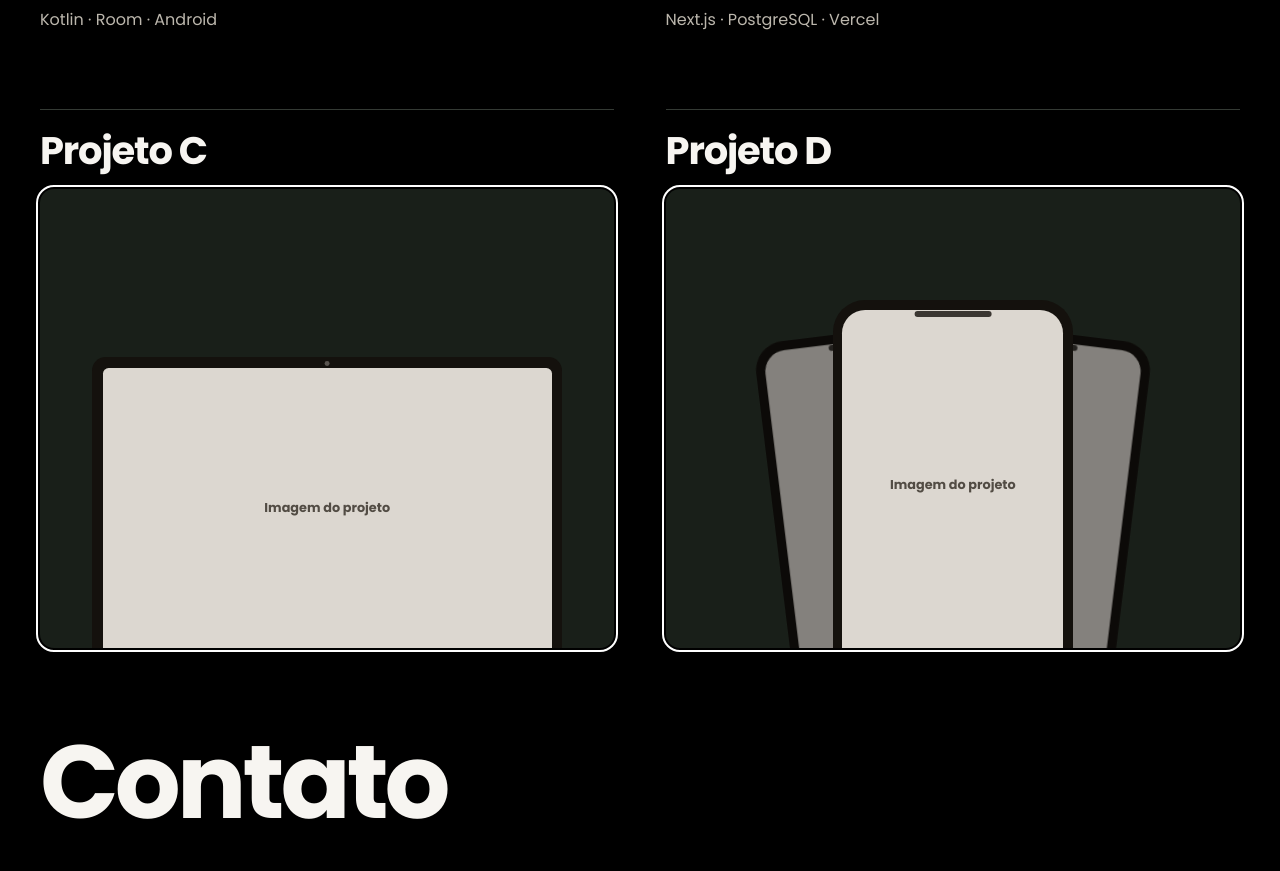
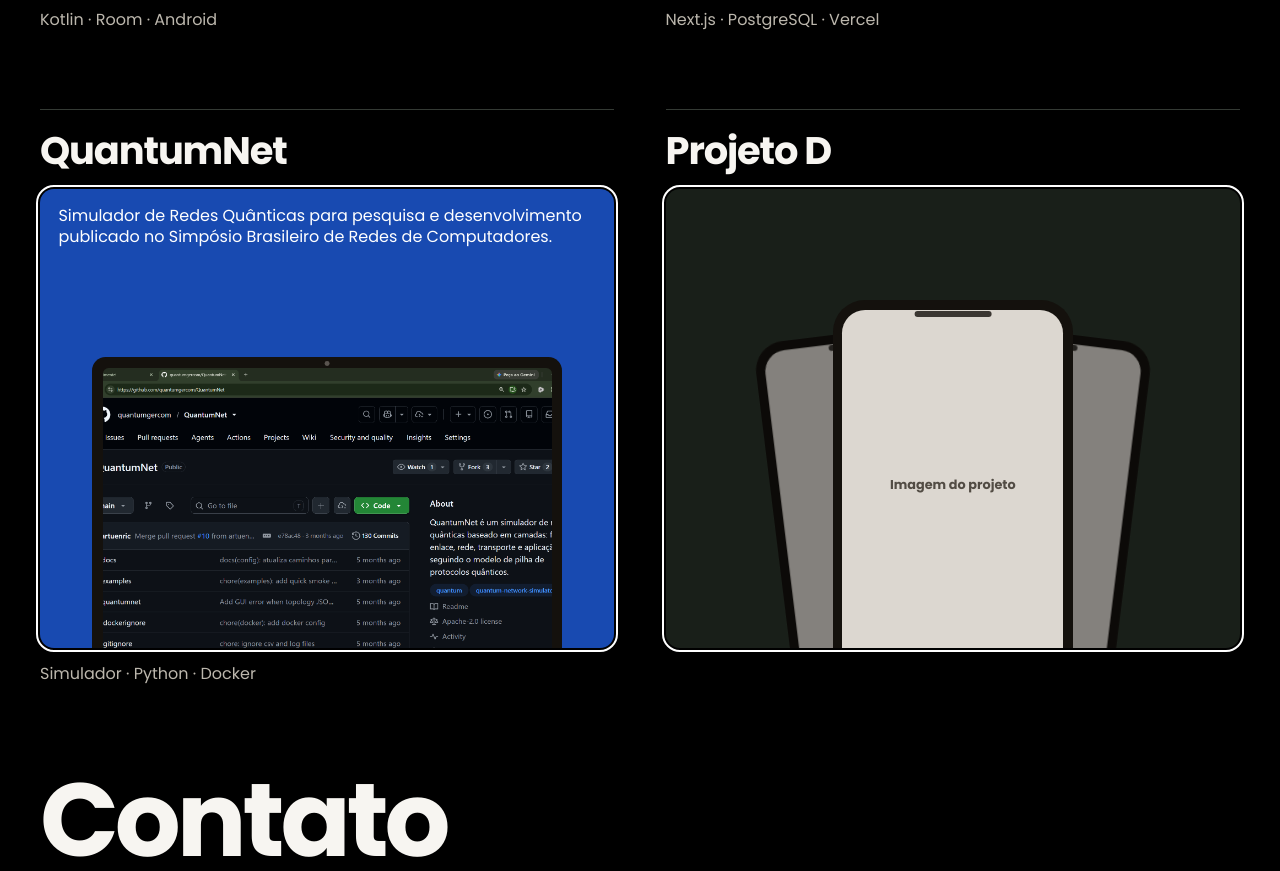
Before and after one commit to Covil-Works/Portifolio-Covil, a React (Vite) app: page / in a window 1280 px wide. Shown: the part 2859-3730 px from the top of the page. Built offline with nearby package versions, Linux system fonts and the light colour scheme.

Commit message:
feat(projects): add QuantumNet project

```diff
--- a/src/App.jsx
+++ b/src/App.jsx
@@ -33,6 +33,8 @@ import suComanda from '../img/su-coomanda.jpg'
 import mywl1 from '../img/mywl-1.png'
 import mywl2 from '../img/mywl-2.png'
 import mywl3 from '../img/mywl-3.png'
+import qn1 from '../img/qn-1.png'
+import qn2 from '../img/qn-2.png'
 
 const MOBILE_STACK_START = 20
 const MOBILE_STACK_GAP = 10
@@ -122,7 +124,7 @@ const technologies = [
 const projects = [
   { name: 'SplitUp', description: 'App Mobile Android que ajuda a dividir contas entre amigos em bares, restaurantes e supermercados.', details: 'Kotlin · Room · Android', href: 'https://covildev.com/splitup', stack: 'Kotlin · PostgreSQL', device: 'phone', image: suMain, imageAlt: 'Tela principal do SplitUp', phoneImages: { left: suComanda, right: suAmigos }, rotatePhonePreview: true },
   { name: 'MyWL', description: 'Aplicação Web para uma wishlist global compartilhada para presentes, aniversário, casamentos, etc.', details: 'Next.js · PostgreSQL · Vercel', href: 'https://covildev.com/mywl', stack: 'Next.js · PostgreSQL', device: 'desktop', image: null, imageAlt: 'Tela do MyWL', carouselImages: [mywl1, mywl2, mywl3] },
-  { name: 'Projeto C', stack: 'Java · Spring', device: 'desktop', image: null, imageAlt: 'Tela do Projeto C' },
+  { name: 'QuantumNet', description: 'Simulador de Redes Quânticas para pesquisa e desenvolvimento publicado no Simpósio Brasileiro de Redes de Computadores.', details: 'Simulador · Python · Docker', device: 'desktop', image: null, imageAlt: 'Tela do QuantumNet', carouselImages: [qn1, qn2] },
   { name: 'Projeto D', stack: 'Produto · Comunidade', device: 'phone', image: null, imageAlt: 'Tela do Projeto D' },
 ]
 
--- a/src/components/ProjectCard.jsx
+++ b/src/components/ProjectCard.jsx
@@ -11,6 +11,7 @@ function ProjectCard({ project }) {
   const canRotatePhonePreview = project.device === 'phone' && project.rotatePhonePreview
   const canRotateDesktopPreview = project.device === 'desktop' && project.carouselImages?.length > 1
   const canAutoPreview = canRotatePhonePreview || canRotateDesktopPreview
+  const desktopCarouselSize = project.carouselImages?.length ?? 0
 
   const stopPhoneRotation = () => {
     if (phoneRotationTimer.current) {
@@ -90,7 +91,7 @@ function ProjectCard({ project }) {
     <article className="project-card">
       <h3>{project.name}</h3>
       <a
-        className={'project-card__visual visual--' + project.device + (project.name === 'SplitUp' ? ' project-card__visual--splitup' : '') + (project.name === 'MyWL' ? ' project-card__visual--mywl' : '')}
+        className={'project-card__visual visual--' + project.device + (project.name === 'SplitUp' ? ' project-card__visual--splitup' : '') + (project.name === 'MyWL' ? ' project-card__visual--mywl' : '') + (project.name === 'QuantumNet' ? ' project-card__visual--quantumnet' : '')}
         href={project.href}
         target="_blank"
         rel="noreferrer"
@@ -119,13 +120,13 @@ function ProjectCard({ project }) {
           <div className="device-mockup">
             {project.carouselImages ? (
               <div className="desktop-preview__screen" aria-label={`${project.name} - telas do projeto`}>
-                <div className="desktop-preview__track" style={{ transform: `translateX(-${desktopCarouselStep * 33.333333}%)` }}>
+                <div className="desktop-preview__track" style={{ width: `${desktopCarouselSize * 100}%`, transform: `translateX(-${desktopCarouselStep * (100 / desktopCarouselSize)}%)` }}>
                   {project.carouselImages.map((image, imageIndex) => (
                     <img
                       key={image}
                       src={image}
                       alt={`${project.name} tela ${imageIndex + 1}`}
-                      className="desktop-preview__image"
+                      className="desktop-preview__image" style={{ flexBasis: `${100 / desktopCarouselSize}%`, width: `${100 / desktopCarouselSize}%` }}
                     />
                   ))}
                 </div>
--- a/src/styles/global.css
+++ b/src/styles/global.css
@@ -443,6 +443,7 @@ h2 { margin: 0.5rem 0 0; font-size: clamp(3.5rem, 9vw, 7.5rem); line-height: 0.8
 }
 .project-card__visual--splitup { background: #8f7cfb; }
 .project-card__visual--mywl { background: #ff6796; }
+.project-card__visual--quantumnet { background: #184ab1; }
 .project-card__visual {
   color: inherit;
   text-decoration: none;
```
Also changed, not shown: img/qn-1.png (added), img/qn-2.png (added).
